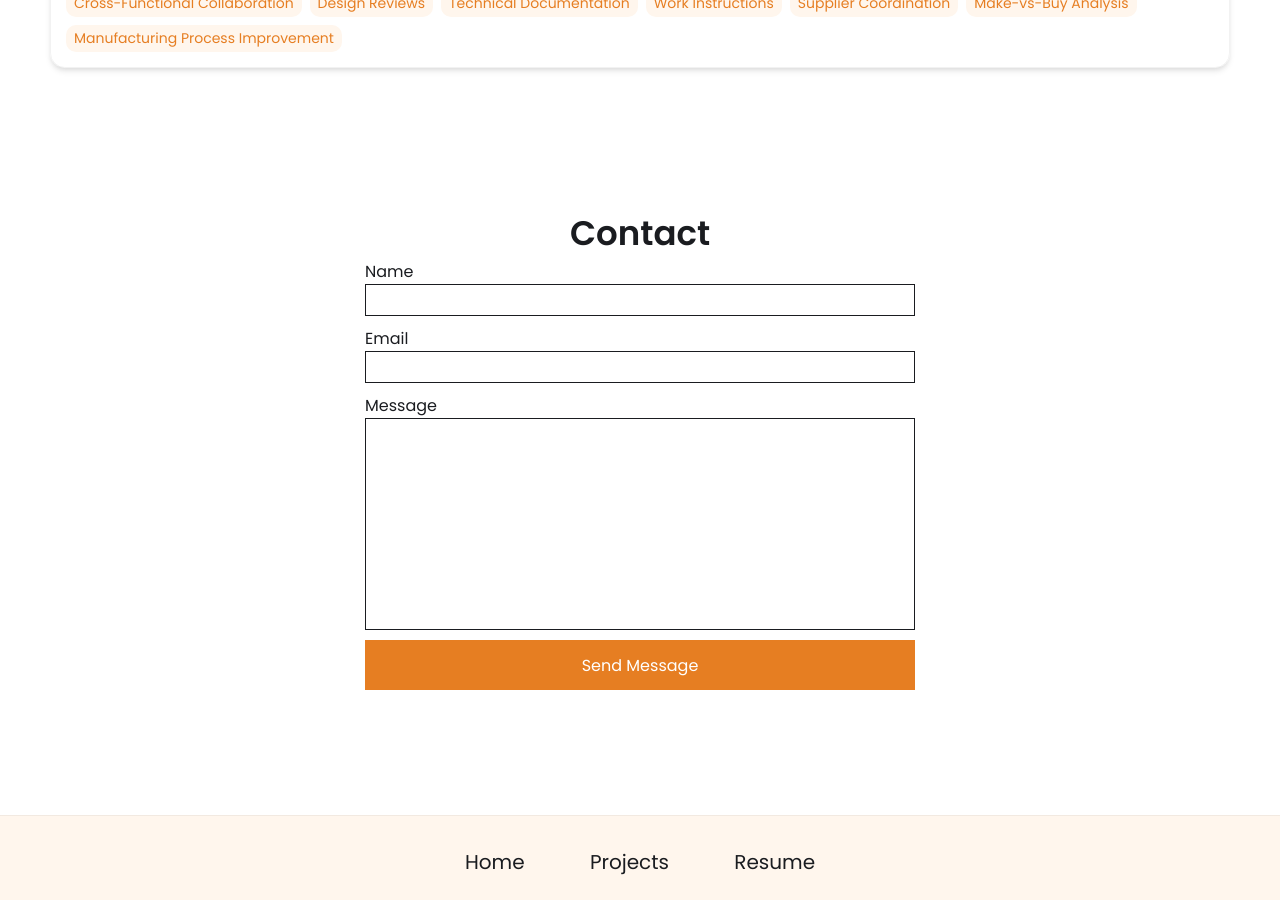
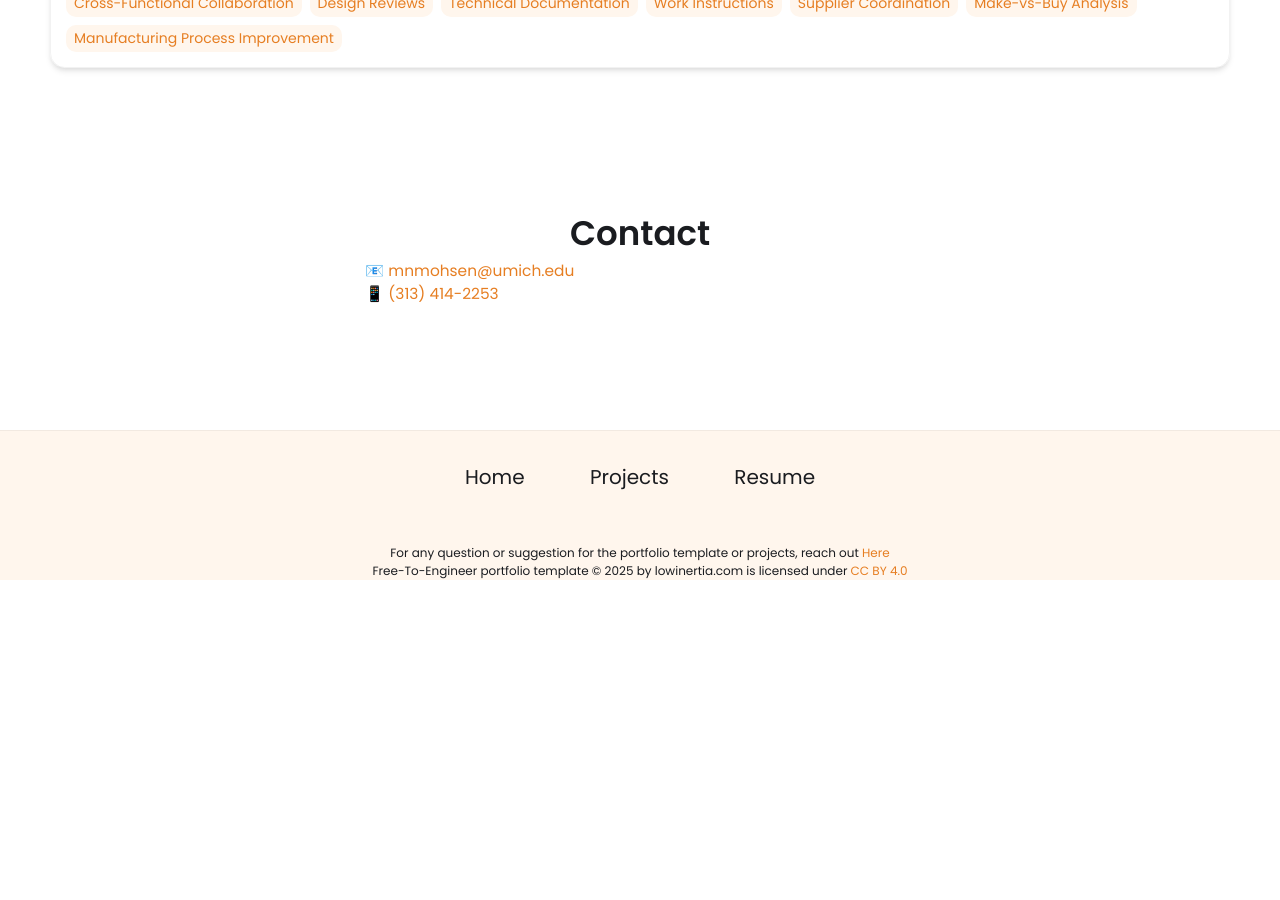
Before and after one commit to mnmohsen/personalwebsite, a Jekyll site: the page built from index.html, in a window 1280 px wide and 900 px high, scrolled down 2319 px. Built offline with Jekyll 4.4.1, drawn with Linux system fonts in a browser that asks for light colours; after the commit the page ends 2899 px from its top, so only the background shows below that.

Commit message:
Update contact.html

```diff
--- a/_includes/contact.html
+++ b/_includes/contact.html
@@ -1,20 +1,9 @@
 <!-- SECTION 4: Contact-->
-<section id="contact" class= "contact-section">
+<section id="contact" class="contact-section">
     <h2>Contact</h2>
 
-    <div class="group">
-
-        <form action="https://formspree.io/f/{{site.formspree-key}}" method="POST">
-            <label for="name">Name</label>
-            <input type="text" id="name">
-
-            <label for="email">Email</label>
-            <input type="email" id="email" name="email">
-
-            <label for="message">Message</label>
-            <textarea id="message" cols = "30" rows="10" name="message"></textarea>
-
-            <button type="submit">Send Message</button>
-        </form>
+    <div class="contact-info">
+        <p>📧 <a href="mailto:mnmohsen@umich.edu">mnmohsen@umich.edu</a></p>
+        <p>📱 <a href="tel:3134142253">(313) 414-2253</a></p>
     </div>
-  </section>
+</section>
```
